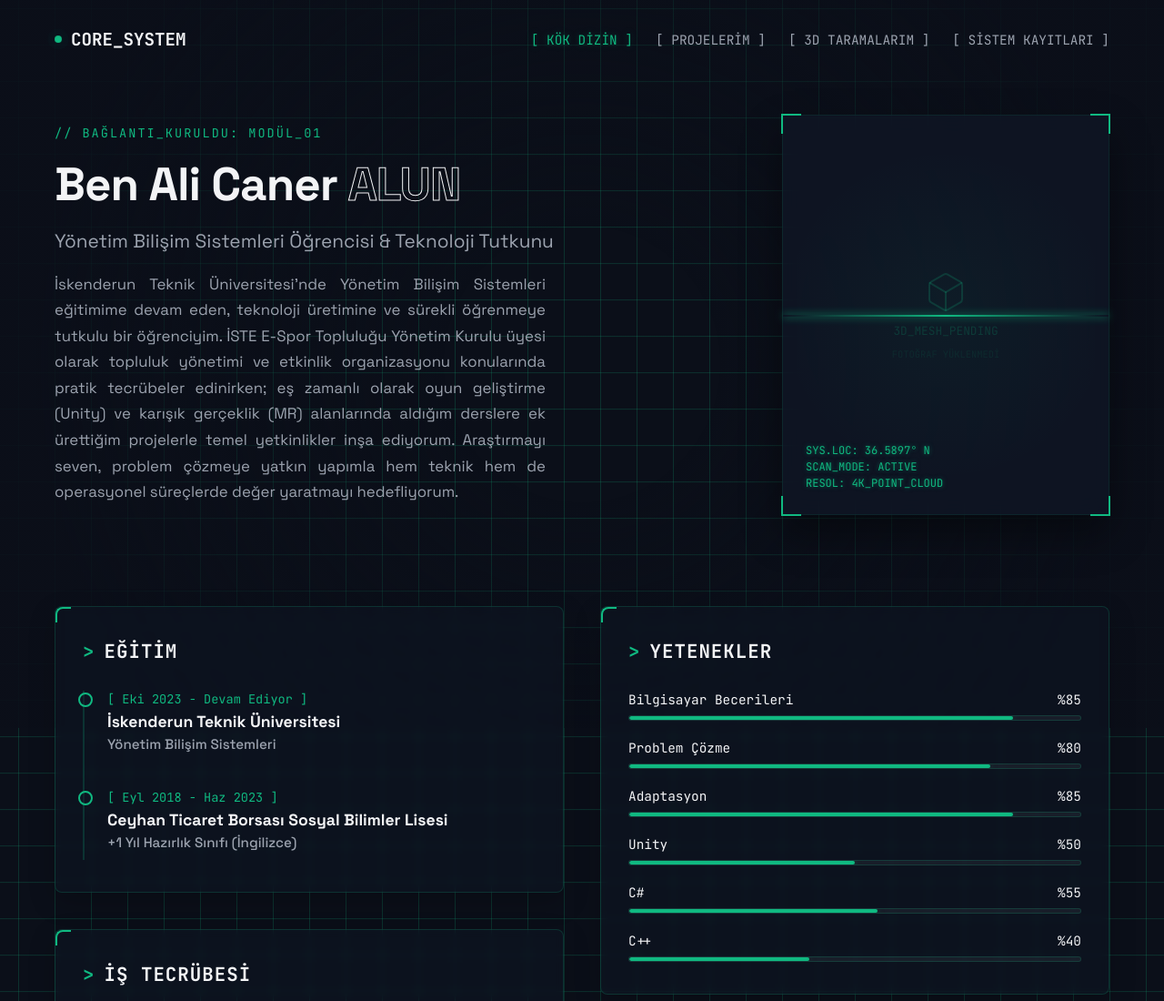
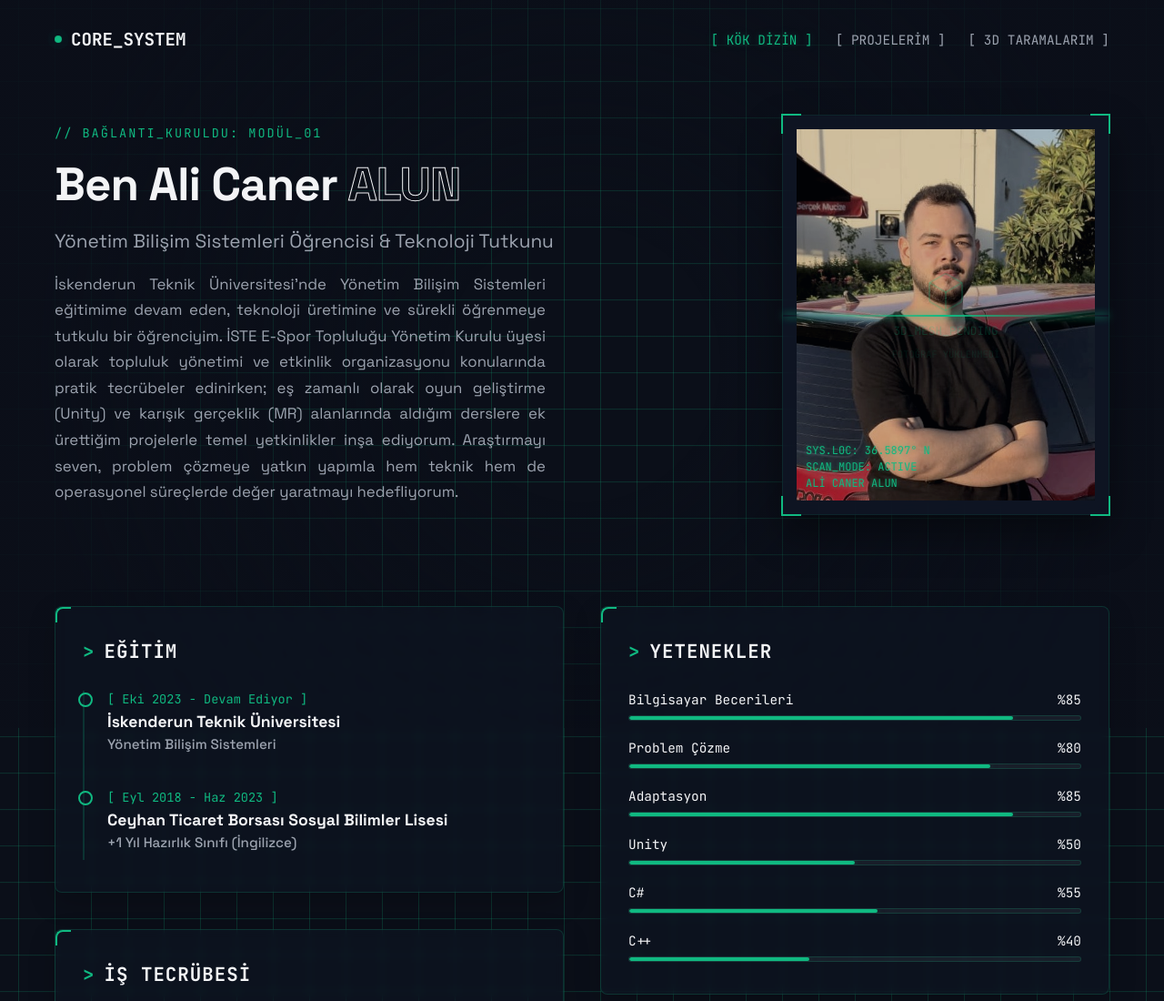
Before and after one commit to Alicaun01/mywebsite, a plain HTML site: page index.html in a window 1280 px wide. Shown: the top 1100 px of the page at 91% size. Drawn offline with Linux system fonts and the light colour scheme.

Commit message:
3.menü başlıkları güncellendi - pp fotografı eklendi.

```diff
--- a/index.html
+++ b/index.html
@@ -3,7 +3,8 @@
 <head>
     <meta charset="UTF-8">
     <meta name="viewport" content="width=device-width, initial-scale=1.0">
-    <title>Kök Dizin | Dijital İkiz Terminali</title>
+    <title>Portfolyo | Ali Caner ALUN
+    </title>
     <link rel="preconnect" href="https://fonts.googleapis.com">
     <link rel="preconnect" href="https://fonts.gstatic.com" crossorigin>
     <link href="https://fonts.googleapis.com/css2?family=JetBrains+Mono:wght@400;500;700&family=Space+Grotesk:wght@400;500;700&display=swap" rel="stylesheet">
@@ -653,9 +654,8 @@
         </a>
         <nav>
             <a href="#" class="active">[ KÖK DİZİN ]</a>
-            <a href=".">[ PROJELERİM ]</a>
+            <a href="#">[ PROJELERİM ]</a>
             <a href="3d-taramalarim.html">[ 3D TARAMALARIM ]</a>
-            <a href="#">[ SİSTEM KAYITLARI ]</a>
         </nav>
     </header>
 
@@ -682,7 +682,7 @@
                     <div class="hud-bounds"></div>
                     <div class="laser-line"></div>
                     <div class="image-container">
-                        <img src="avatar.jpg" alt="Profil Fotoğrafı" class="profile-photo" onerror="this.style.display='none';">
+                        <img src="pp.jpg" alt="Profil Fotoğrafı" class="profile-photo" onerror="this.style.display='none';">
                         <div class="scan-placeholder">
                             <svg width="48" height="48" viewBox="0 0 24 24" fill="none" stroke="currentColor" stroke-width="1" stroke-linecap="round" stroke-linejoin="round">
                                 <path d="M21 16V8a2 2 0 0 0-1-1.73l-7-4a2 2 0 0 0-2 0l-7 4A2 2 0 0 0 3 8v8a2 2 0 0 0 1 1.73l7 4a2 2 0 0 0 2 0l7-4A2 2 0 0 0 21 16z"></path>
@@ -696,7 +696,7 @@
                     <div class="hud-overlay-text">
                         SYS.LOC: 36.5897° N<br>
                         SCAN_MODE: ACTIVE<br>
-                        RESOL: 4K_POINT_CLOUD
+                        ALİ CANER ALUN
                     </div>
                 </div>
             </div>
```
Also changed, not shown: 3d-taramalarim.html (+2 -3 lines), pp.jpg (added).
